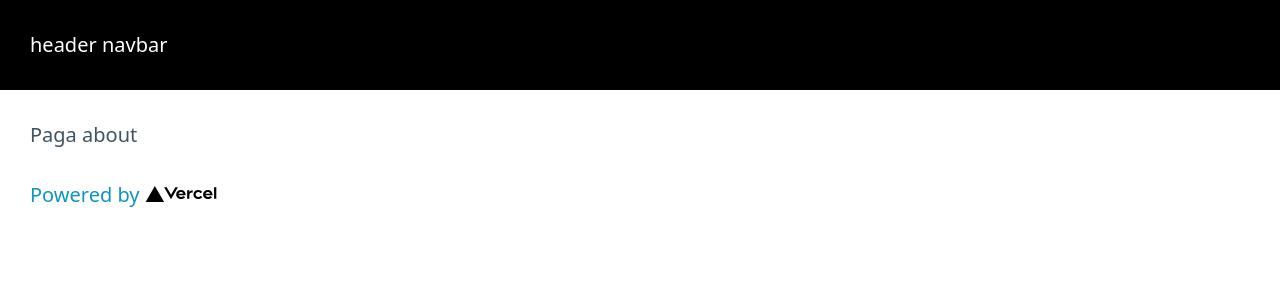
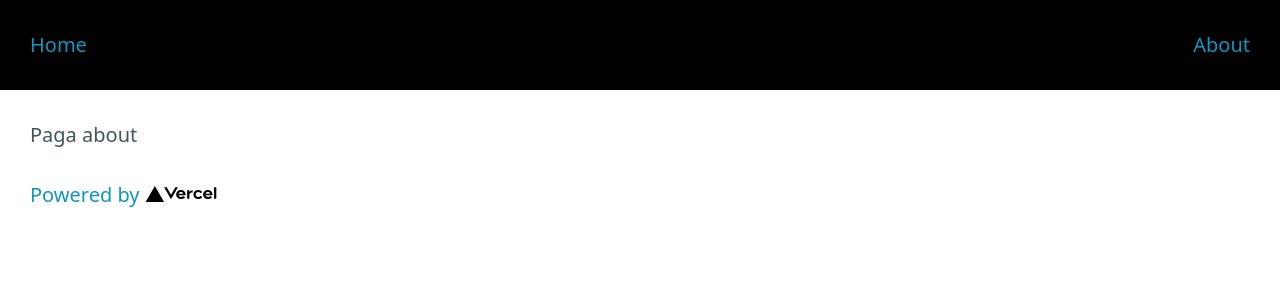
Before and after one commit to sanchezgregory/newsApp, a Next.js app: page /about in a window 1280 px wide. Shown: the top 300 px of the page. Built offline with nearby package versions, Linux system fonts and the light colour scheme.

Commit message:
Using getStaticProps fetching data

```diff
--- a/components/PageLayout.jsx
+++ b/components/PageLayout.jsx
@@ -2,6 +2,7 @@
 import Image from 'next/image'
 import Head from 'next/head'
 import styles from '../styles/Home.module.css'
+import Link from 'next/link'
 
 
 const PageLayout = ({children, title= 'News App'}) => {
@@ -13,7 +14,9 @@
         <link rel="icon" href="/favicon.ico" />
         </Head>
         <header>
-            header navbar
+            <Link href='/'> Home </Link>
+            <Link href='/about'> About </Link>
+
         </header>
         <main className={styles.main}>
             {children}
@@ -36,6 +39,8 @@
                 background: black;
                 color:white;
                 margin-bottom:1rem;
+                display:flex;
+                justify-content:space-between;
                 }
             main, footer {
                 margin: 1.5rem;
```
Also changed, not shown: pages/index.js (+14 -9 lines).
